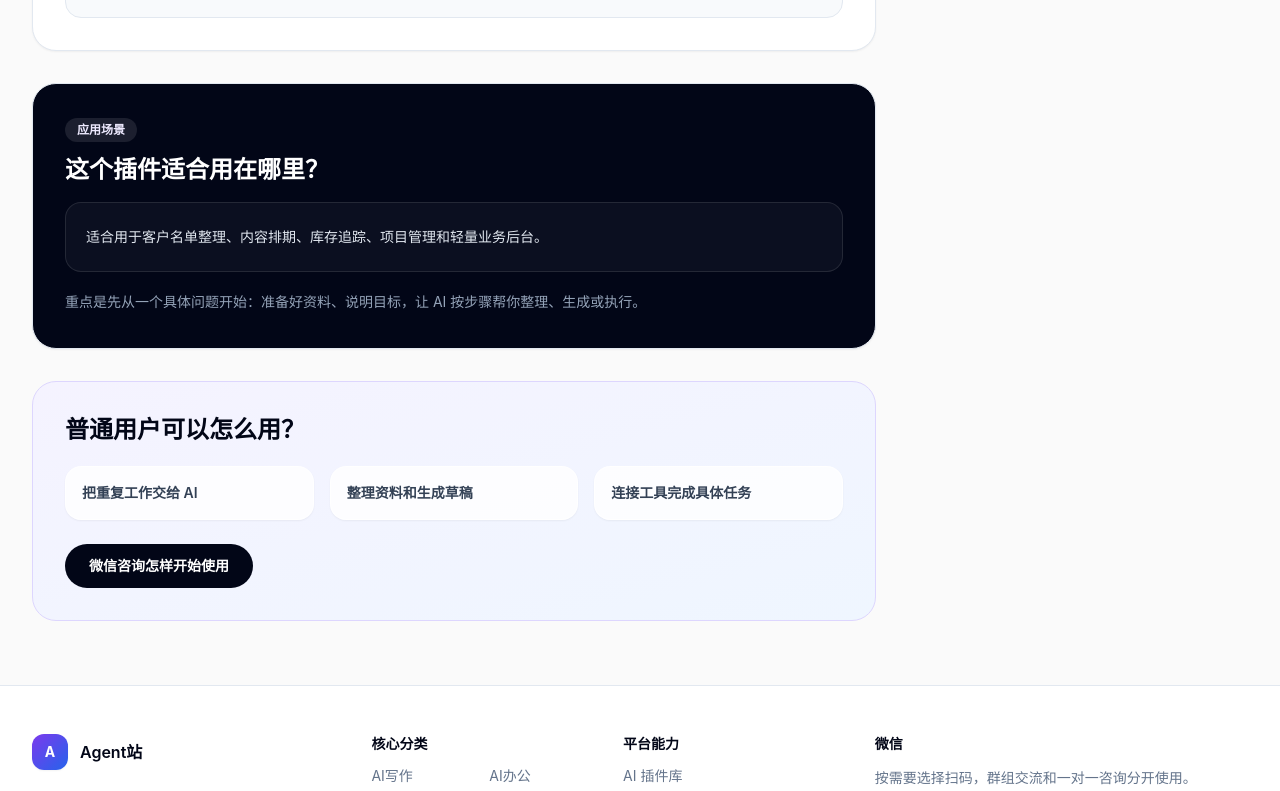
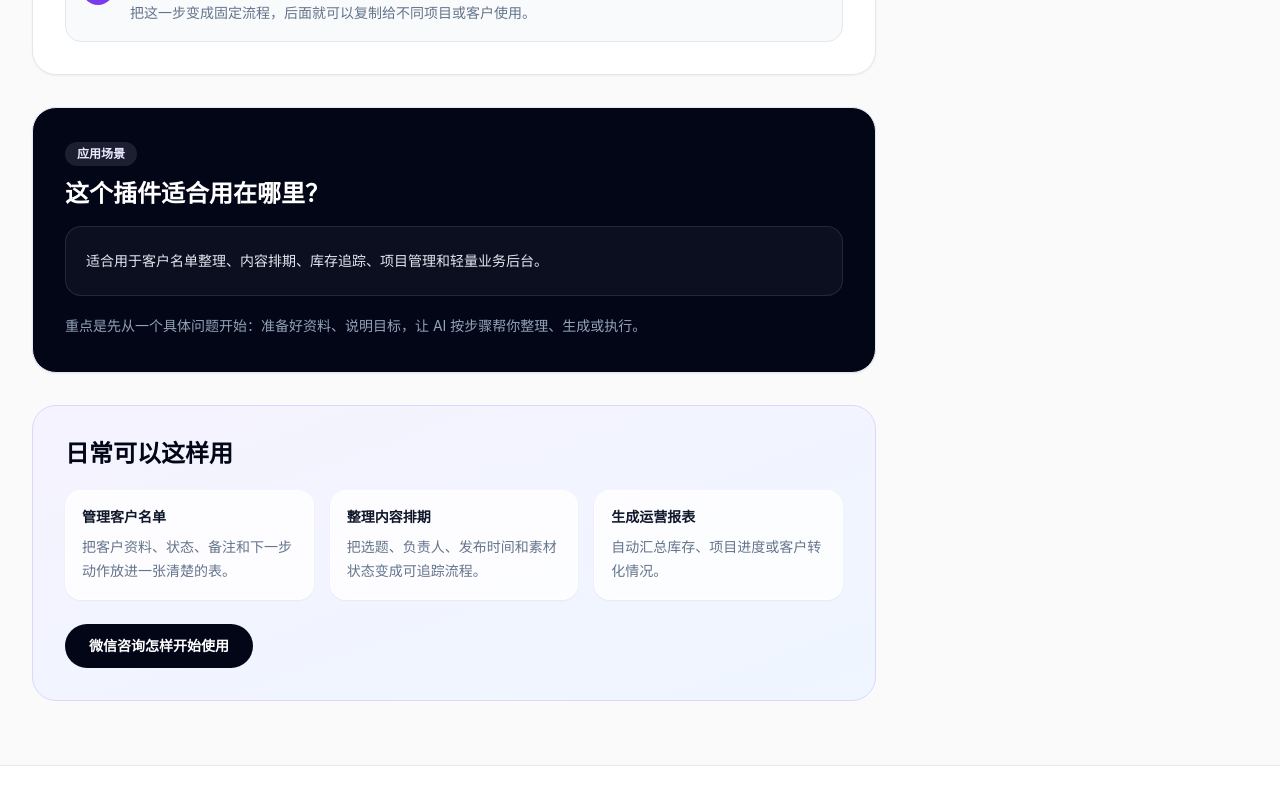
Before and after one commit to chanfaishingandychan-rgb/agentzhan, a Next.js app: page /skills/airtable-database-plugin in a window 1280 px wide. Shown: the part 1591-2382 px from the top of the page. Built offline with nearby package versions, Linux system fonts and the light colour scheme; no server answers.

Commit message:
Add plugin-specific daily use examples

```diff
--- a/app/skills/[slug]/page.tsx
+++ b/app/skills/[slug]/page.tsx
@@ -9,6 +9,124 @@ import { siteConfig } from "@/lib/site";
 
 type SkillPageProps = {
   params: Promise<{ slug: string }>;
+};
+
+const dailyUseExamples: Record<string, { title: string; description: string }[]> = {
+  "notion-agent-plugin": [
+    { title: "整理会议和课程笔记", description: "把零散记录自动归类成主题、待办和下一步提醒。" },
+    { title: "建立个人知识库", description: "把文章、资料和灵感沉淀成可以搜索的 Notion 页面。" },
+    { title: "生成每周资料摘要", description: "定期汇总最近新增内容，快速知道哪些资料值得继续处理。" },
+  ],
+  "gmail-agent-plugin": [
+    { title: "先看重要邮件", description: "自动识别客户、账单、会议和待办，减少在收件箱里翻找。" },
+    { title: "生成回复草稿", description: "根据原邮件语气写出礼貌回复，再由你检查后发送。" },
+    { title: "提醒后续跟进", description: "把报价、预约和未回复客户整理成清单，避免忘记处理。" },
+  ],
+  "google-drive-agent-plugin": [
+    { title: "快速找到文件", description: "不用记文件名，也能按项目、客户或用途找到相关资料。" },
+    { title: "整理合同和素材", description: "把散落的文档、图片和表格分类，减少重复下载和询问。" },
+    { title: "汇总项目资料", description: "把一个文件夹里的重点内容整理成摘要和待办。" },
+  ],
+  "google-calendar-agent-plugin": [
+    { title: "整理一天日程", description: "把会议、课程、客户预约和私人事项排成清楚的时间表。" },
+    { title: "自动生成会前提醒", description: "提前列出会议资料、准备事项和需要确认的问题。" },
+    { title: "安排跟进时间", description: "把聊天里提到的回访、付款、交付节点同步到日历。" },
+  ],
+  "slack-team-plugin": [
+    { title: "总结群组讨论", description: "把频道里的长对话变成重点、结论和负责人清单。" },
+    { title: "提取团队待办", description: "自动找出谁要做什么，减少会议后重复确认。" },
+    { title: "发现重要问题", description: "客服、产品或项目频道有异常时，先整理成可处理事项。" },
+  ],
+  "airtable-database-plugin": [
+    { title: "管理客户名单", description: "把客户资料、状态、备注和下一步动作放进一张清楚的表。" },
+    { title: "整理内容排期", description: "把选题、负责人、发布时间和素材状态变成可追踪流程。" },
+    { title: "生成运营报表", description: "自动汇总库存、项目进度或客户转化情况。" },
+  ],
+  "trello-task-plugin": [
+    { title: "整理待办看板", description: "把零散任务按优先级、状态和负责人重新排列。" },
+    { title: "复盘项目进度", description: "自动总结本周完成、卡住和下周要推进的事项。" },
+    { title: "规划内容流程", description: "把选题、草稿、审核、发布做成简单可拖动的看板。" },
+  ],
+  "asana-project-plugin": [
+    { title: "查看项目风险", description: "找出延期任务、无人负责事项和需要马上沟通的问题。" },
+    { title: "生成项目日报", description: "把团队任务进度整理成管理者能快速阅读的报告。" },
+    { title: "安排下一步工作", description: "根据当前状态自动列出负责人、截止日期和优先级。" },
+  ],
+  "dropbox-file-plugin": [
+    { title: "整理图片和素材", description: "按客户、活动、用途把文件夹重新分类，减少重复查找。" },
+    { title: "快速搜索旧资料", description: "通过关键词找到合同、报价、照片或项目文件。" },
+    { title: "生成文件说明", description: "给一批资料自动写摘要，方便团队知道每个文件夹有什么。" },
+  ],
+  "github-agent-plugin": [
+    { title: "修复网站问题", description: "让 AI 读取代码和错误信息，提出修改方案并协助改文件。" },
+    { title: "新增小功能", description: "把需求拆成页面、组件、数据和测试步骤，减少来回沟通。" },
+    { title: "整理代码改动", description: "自动生成提交说明、变更摘要和需要检查的地方。" },
+  ],
+  "vercel-deploy-plugin": [
+    { title: "检查上线状态", description: "部署后自动查看是否成功，失败时先读日志找原因。" },
+    { title: "修复构建错误", description: "遇到 Next.js、环境变量或依赖问题时，快速定位出错位置。" },
+    { title: "确认正式网站", description: "上线后检查域名、页面和关键按钮是否正常访问。" },
+  ],
+  "supabase-database-plugin": [
+    { title: "管理会员资料", description: "查看用户、收藏、提交记录和后台数据是否正常写入。" },
+    { title: "整理表单线索", description: "把咨询表单、邮箱和备注统一存进数据库。" },
+    { title: "生成数据摘要", description: "定期统计注册、提交、收藏和常见问题。" },
+  ],
+  "jira-issue-plugin": [
+    { title: "拆解需求任务", description: "把一句需求变成开发、设计、测试都能理解的 Issue。" },
+    { title: "整理 Bug 优先级", description: "按影响范围、复现步骤和紧急程度排列处理顺序。" },
+    { title: "生成迭代复盘", description: "自动汇总本轮完成、延期和下个 Sprint 的重点。" },
+  ],
+  "figma-design-plugin": [
+    { title: "读懂设计稿", description: "把页面结构、组件状态和交互细节整理成开发说明。" },
+    { title: "生成页面文案", description: "根据设计位置写标题、按钮、提示语和空状态文案。" },
+    { title: "交接给开发", description: "把颜色、间距、组件和响应式注意点整理成清单。" },
+  ],
+  "lead-capture-plugin": [
+    { title: "收集咨询用户", description: "把访问者留下的姓名、微信、需求和来源整理到后台。" },
+    { title: "自动分类需求", description: "区分模型咨询、插件安装、网站服务和企业流程问题。" },
+    { title: "提醒及时跟进", description: "有新线索时自动通知，减少错过潜在客户。" },
+  ],
+  "seo-content-plugin": [
+    { title: "找长尾关键词", description: "围绕一个主题生成用户会搜索的问题和文章方向。" },
+    { title: "生成内容大纲", description: "把关键词变成标题、段落结构和 FAQ，方便继续写文章。" },
+    { title: "更新旧文章", description: "检查过时内容，补充新工具、新模型和内部链接。" },
+  ],
+  "hubspot-crm-plugin": [
+    { title: "整理客户状态", description: "把潜在客户、报价、跟进和成交阶段清楚分组。" },
+    { title: "生成销售提醒", description: "根据聊天和邮件记录提醒什么时候再次联系客户。" },
+    { title: "复盘成交原因", description: "汇总哪些来源、话术和需求最容易转化。" },
+  ],
+  "wordpress-content-plugin": [
+    { title: "快速发布文章", description: "把标题、正文、标签和摘要整理好，再同步到 WordPress。" },
+    { title: "优化产品教程", description: "把常见问题写成教程，帮助用户自己找到答案。" },
+    { title: "维护内容站", description: "定期检查旧文章，补充链接、图片说明和搜索关键词。" },
+  ],
+  "zapier-automation-plugin": [
+    { title: "连接表单和通知", description: "有人提交资料后，自动写入表格并发送提醒。" },
+    { title: "同步常用工具", description: "把邮件、表格、CRM 和消息工具串成简单流程。" },
+    { title: "减少手动复制", description: "让重复的录入、转发、提醒自动完成。" },
+  ],
+  "make-automation-plugin": [
+    { title: "处理多步骤流程", description: "把订单、表单、内容、通知串成完整自动化。" },
+    { title: "整理跨平台资料", description: "从多个工具读取资料，统一清洗后写入表格或数据库。" },
+    { title: "自动分发内容", description: "把一份内容同步到网站、表格、邮箱或团队消息。" },
+  ],
+  "customer-service-plugin": [
+    { title: "统一客服口径", description: "把常见问题、价格说明和售后规则整理成标准回答。" },
+    { title: "处理情绪化咨询", description: "先帮你写出更稳妥、礼貌、不激化矛盾的回复。" },
+    { title: "沉淀问题知识库", description: "把重复问题自动归类，后续新人也能快速上手。" },
+  ],
+  "shopify-store-plugin": [
+    { title: "优化商品页面", description: "生成标题、卖点、FAQ 和尺寸说明，提高页面清晰度。" },
+    { title: "整理订单异常", description: "把退款、延迟、缺货和物流问题归类给客服处理。" },
+    { title: "准备活动文案", description: "根据商品和节日生成促销标题、邮件和社媒内容。" },
+  ],
+  "stripe-payment-plugin": [
+    { title: "查看收款情况", description: "汇总付款、退款、订阅和失败扣款，快速知道收入变化。" },
+    { title: "跟进付款问题", description: "找出失败付款或快到期订阅，提醒你及时联系用户。" },
+    { title: "分析退款原因", description: "把退款记录整理成常见原因，帮助改进产品和说明。" },
+  ],
 };
 
 export function generateStaticParams() {
@@ -55,6 +173,11 @@ export default async function SkillDetailPage({ params }: SkillPageProps) {
   const relatedSkills = allSkills
     .filter((item) => item.slug !== skill.slug && (item.branchSlug === skill.branchSlug || item.monetization === "高"))
     .slice(0, 3);
+  const examples = dailyUseExamples[skill.slug] ?? [
+    { title: "处理重复任务", description: "把每天都要做的整理、生成、检查流程交给 AI 先完成初稿。" },
+    { title: "提高资料整理效率", description: "把分散的信息变成清单、摘要、表格或下一步行动。" },
+    { title: "接入真实工具", description: "让 AI 不只回答问题，也能连接工具完成实际工作。" },
+  ];
 
   const jsonLd = {
     "@context": "https://schema.org",
@@ -138,7 +261,7 @@ export default async function SkillDetailPage({ params }: SkillPageProps) {
               <InfoCard title="适合人群" content={skill.audience} />
               <InfoCard title="预计节省时间" content={skill.timeSaved} />
               <InfoCard title="连接工具" content={skill.tools.join("、")} />
-              <InfoCard title="可包装服务" content={skill.relatedPack} />
+              <InfoCard title="应用方向" content={skill.promptExample} />
             </div>
           </article>
 
@@ -178,15 +301,12 @@ export default async function SkillDetailPage({ params }: SkillPageProps) {
           </article>
 
           <article className="rounded-3xl border border-violet-200 bg-gradient-to-br from-violet-50 to-blue-50 p-6 sm:p-8">
-            <h2 className="text-2xl font-bold text-slate-950">普通用户可以怎么用？</h2>
+            <h2 className="text-2xl font-bold text-slate-950">日常可以这样用</h2>
             <div className="mt-5 grid gap-4 sm:grid-cols-3">
-              {[
-                "把重复工作交给 AI",
-                "整理资料和生成草稿",
-                "连接工具完成具体任务",
-              ].map((item) => (
-                <div key={item} className="rounded-2xl border border-white/70 bg-white/80 p-4 text-sm font-semibold text-slate-700 shadow-sm">
-                  {item}
+              {examples.map((item) => (
+                <div key={item.title} className="rounded-2xl border border-white/70 bg-white/80 p-4 shadow-sm">
+                  <h3 className="text-sm font-semibold text-slate-900">{item.title}</h3>
+                  <p className="mt-2 text-sm leading-6 text-slate-500">{item.description}</p>
                 </div>
               ))}
             </div>
```
